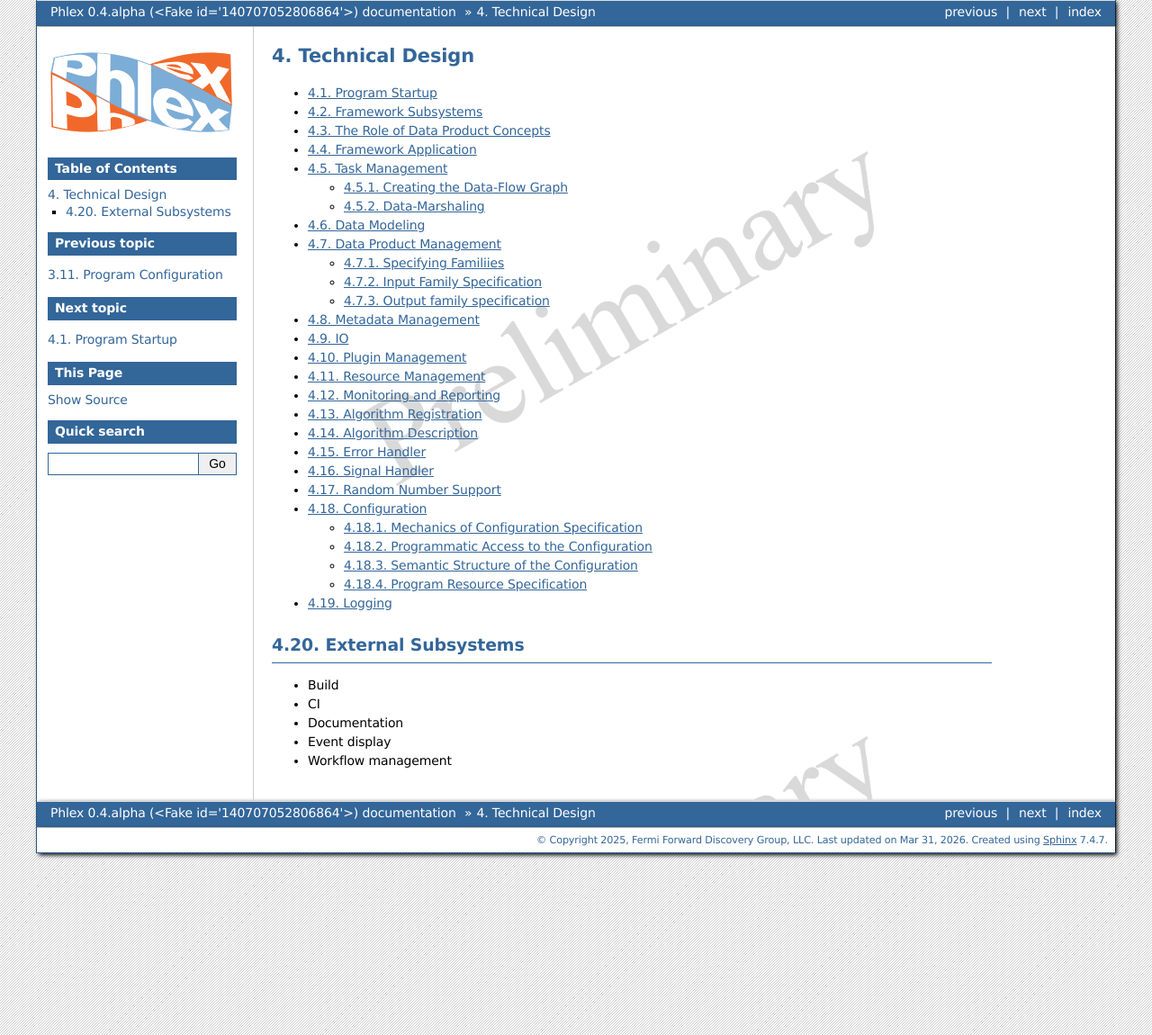
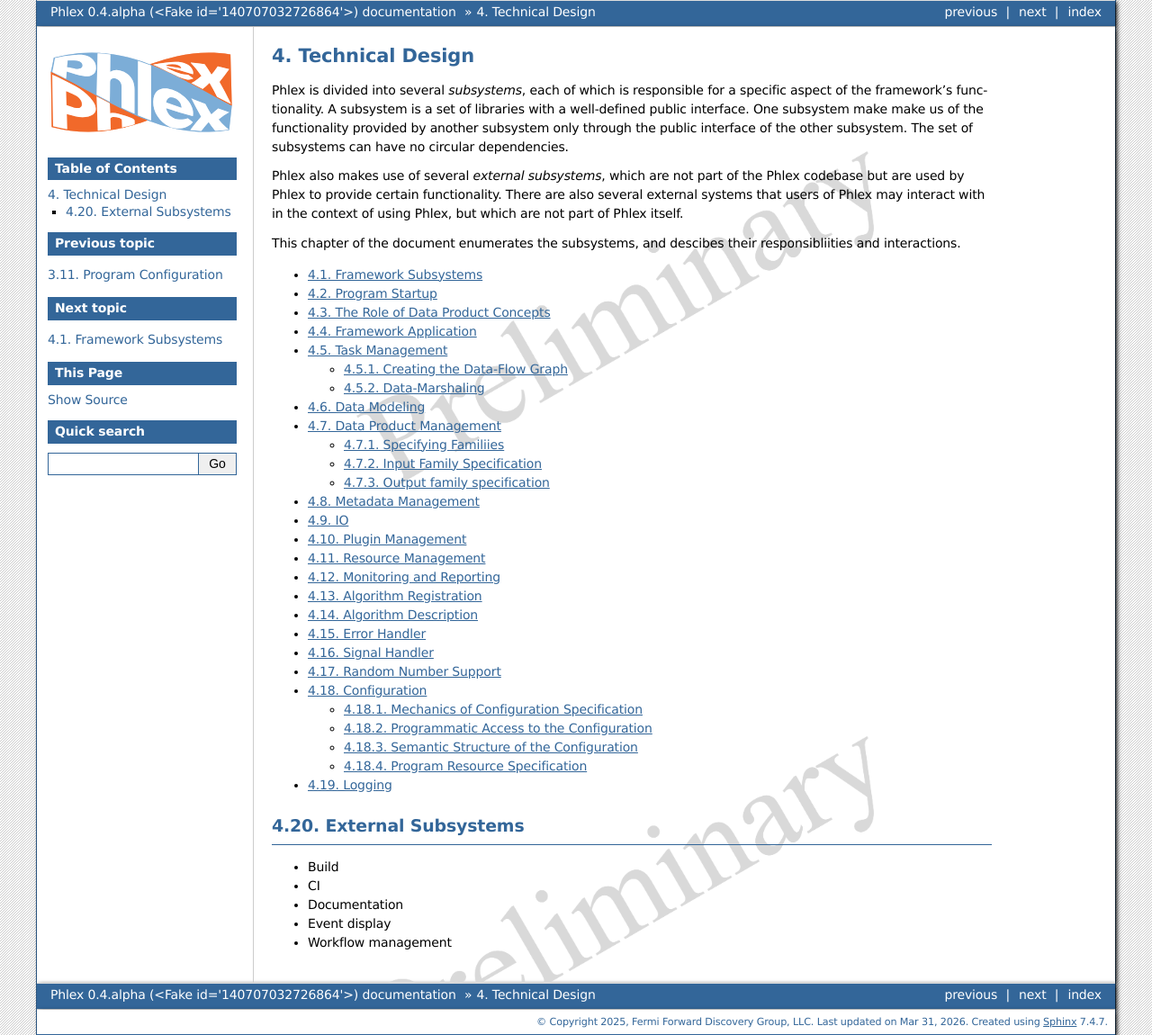
Before and after one commit to Framework-R-D/phlex-design, a Sphinx documentation site: the page built from doc/supporting_design.rst, in a window 1280 px wide. Shown: the whole page at 90% size. Built offline with Sphinx 7.4.7, drawn with Linux system fonts in a browser that asks for light colours.

Commit message:
Add data product concepts documentation
Introduce a new role_of_data_product_concepts.rst file with TODO sections for
IO interface usage, translator relationships, IDL/code generation support, and
registration details.

Update supporting_design.rst to describe subsystem architecture, external
subsystems, and to reference the new document while removing the obsolete
data_product_translation entry.

Refine framework_subsystems.rst wording and add a named graphviz directive for
clearer subsystem diagram references.

```diff
--- a/doc/ch_subsystem_design/data_product_translation.rst
+++ /dev/null
@@ -1,2 +0,0 @@
-The Role of Data Product Concepts
-=================================
--- a/doc/ch_subsystem_design/framework_subsystems.rst
+++ b/doc/ch_subsystem_design/framework_subsystems.rst
@@ -1,7 +1,7 @@
 Framework Subsystems
 ====================
 
-The graph below depicts the relationships between the framework subsystems.
+:numref:`subsystems` depicts the relationships between the framework subsystems.
 A *subsystem* is a cohesive set of components that together provide a well-defined set of functionalities to the rest of the framework.
 Each subsystem has a set of responsibilities and a well-defined interface to be used by the other subsystems and plugins that need to use the provided functionality.
 In the figure, the elliptical nodes represent subsystems, and the arrows indicate what other subsystems each subsystem depends upon.
@@ -10,6 +10,8 @@
 
 .. graphviz:: subsystems.gv
    :caption: Phlex subsystems
+   :name: subsystems
+
 
 The figure organizes all Phlex subsystems into three groups, with two standalone cross-cutting nodes.
 
--- a/doc/supporting_design.rst
+++ b/doc/supporting_design.rst
@@ -2,12 +2,23 @@
 Technical Design
 ****************
 
+
+Phlex is divided into several *subsystems*, each of which is responsible for a specific aspect of the framework's functionality.
+A subsystem is a set of libraries with a well-defined public interface.
+One subsystem make make us of the functionality provided by another subsystem only through the public interface of the other subsystem.
+The set of subsystems can have no circular dependencies.
+
+Phlex also makes use of several *external subsystems*, which are not part of the Phlex codebase but are used by Phlex to provide certain functionality.
+There are also several external systems that users of Phlex may interact with in the context of using Phlex, but which are not part of Phlex itself.
+
+This chapter of the document enumerates the subsystems, and descibes their responsibliities and interactions.
+
 .. toctree::
    :maxdepth: 2
 
+   ch_subsystem_design/framework_subsystems
    ch_subsystem_design/program_startup
-   ch_subsystem_design/framework_subsystems
-   ch_subsystem_design/data_product_translation
+   ch_subsystem_design/role_of_data_product_concepts
    ch_subsystem_design/application
    ch_subsystem_design/task_management
    ch_subsystem_design/data_modeling
```
Also changed, not shown: doc/ch_subsystem_design/role_of_data_product_concepts.rst (added, +10 -0 lines).
